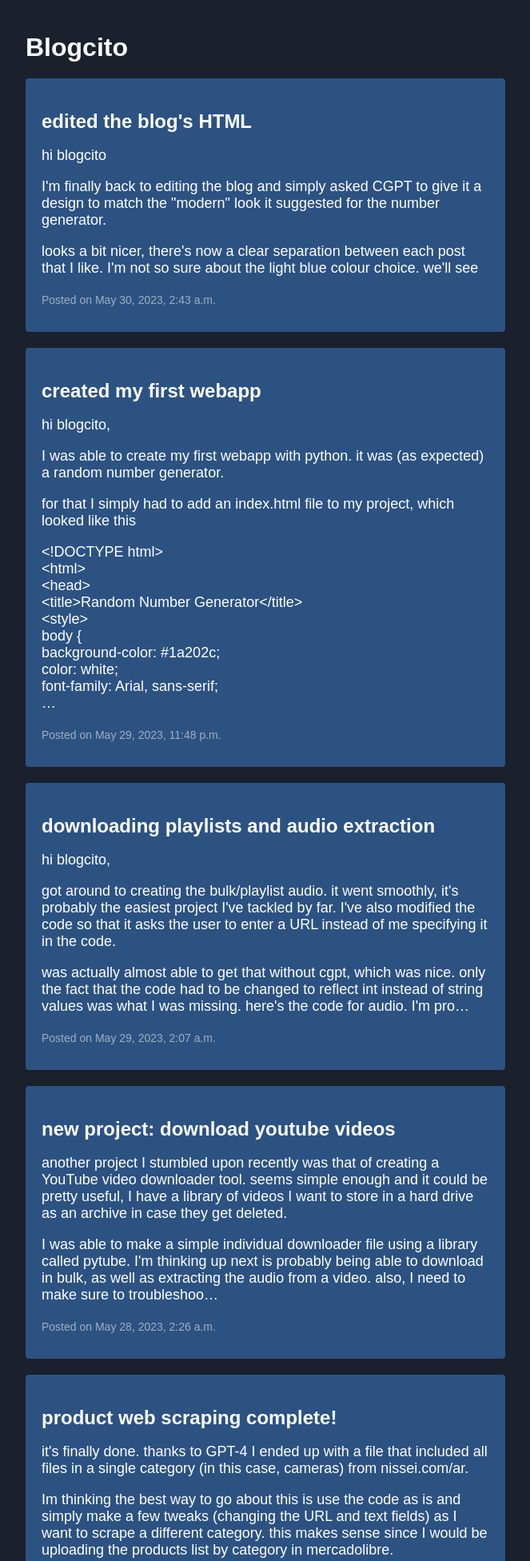
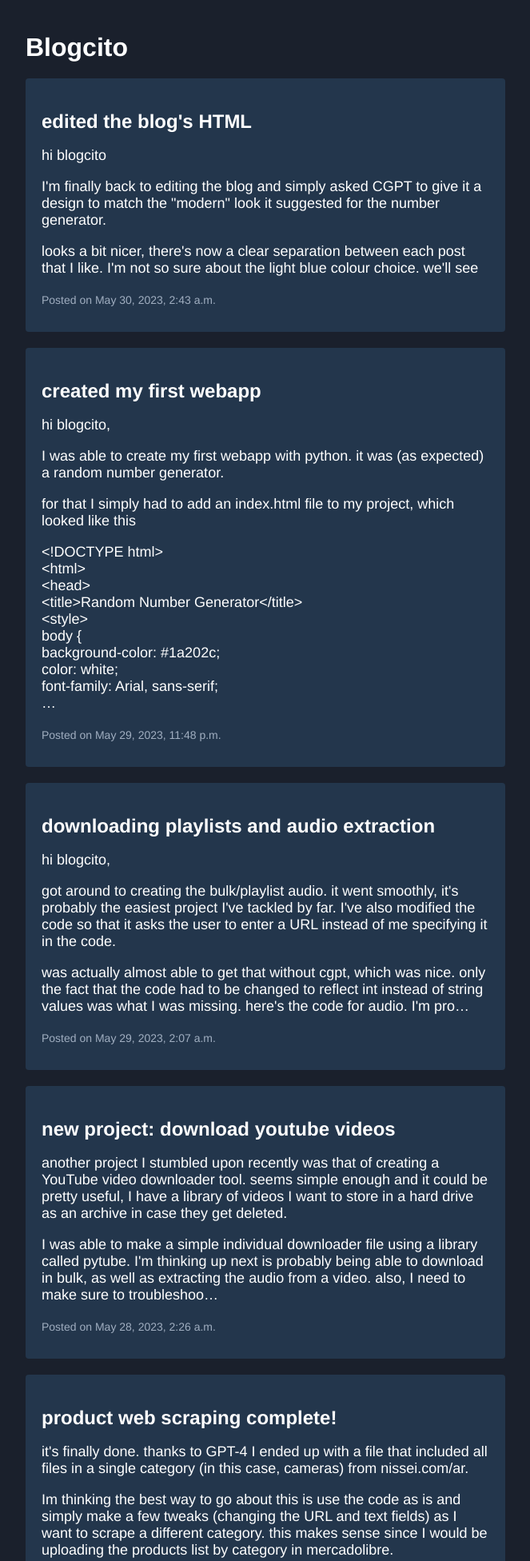
Before and after one commit to francisco-arturo/blogcito, a Django app: page / in a window 1280 px wide. Shown: the top 1952 px of the page at 80% size, without its empty margins (308-971 px from the left). Run offline with Django 4.2, Linux system fonts and the light colour scheme; data comes from the database, SQL or seed files in the repository; both versions use the stored data as it was after the commit.

Commit message:
design changes

```diff
--- a/blog_application/templates/homepage.html
+++ b/blog_application/templates/homepage.html
@@ -6,7 +6,7 @@
         body {
             background-color: #1a202c;
             color: white;
-            font-family: Arial, sans-serif;
+            font-family: "Helvetica Neue", "sans-serif";
             margin: 0;
             padding: 0;
         }
@@ -23,7 +23,7 @@
         }
 
         .post {
-            background-color: #2c5282;
+            background-color: #23364c;
             padding: 20px;
             border-radius: 4px;
             margin-bottom: 20px;
```
Also changed, not shown: db.sqlite3.
